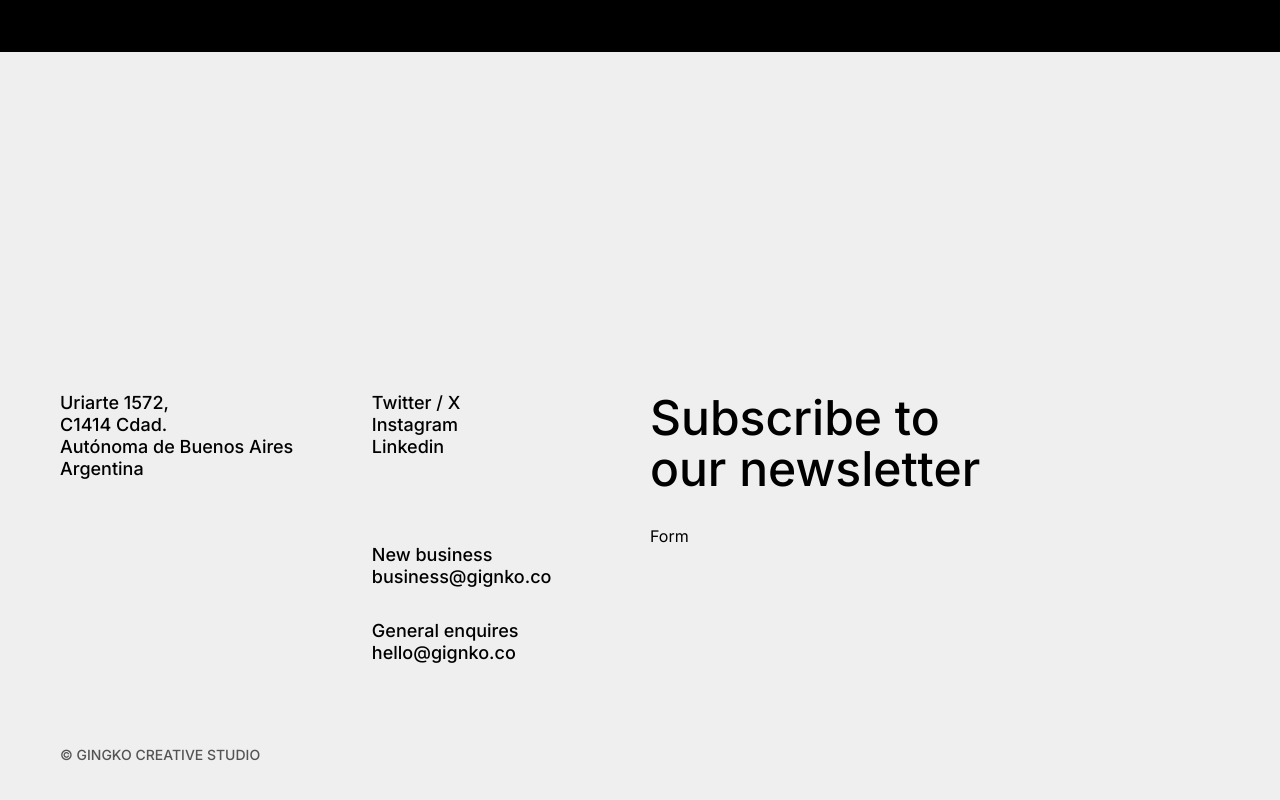
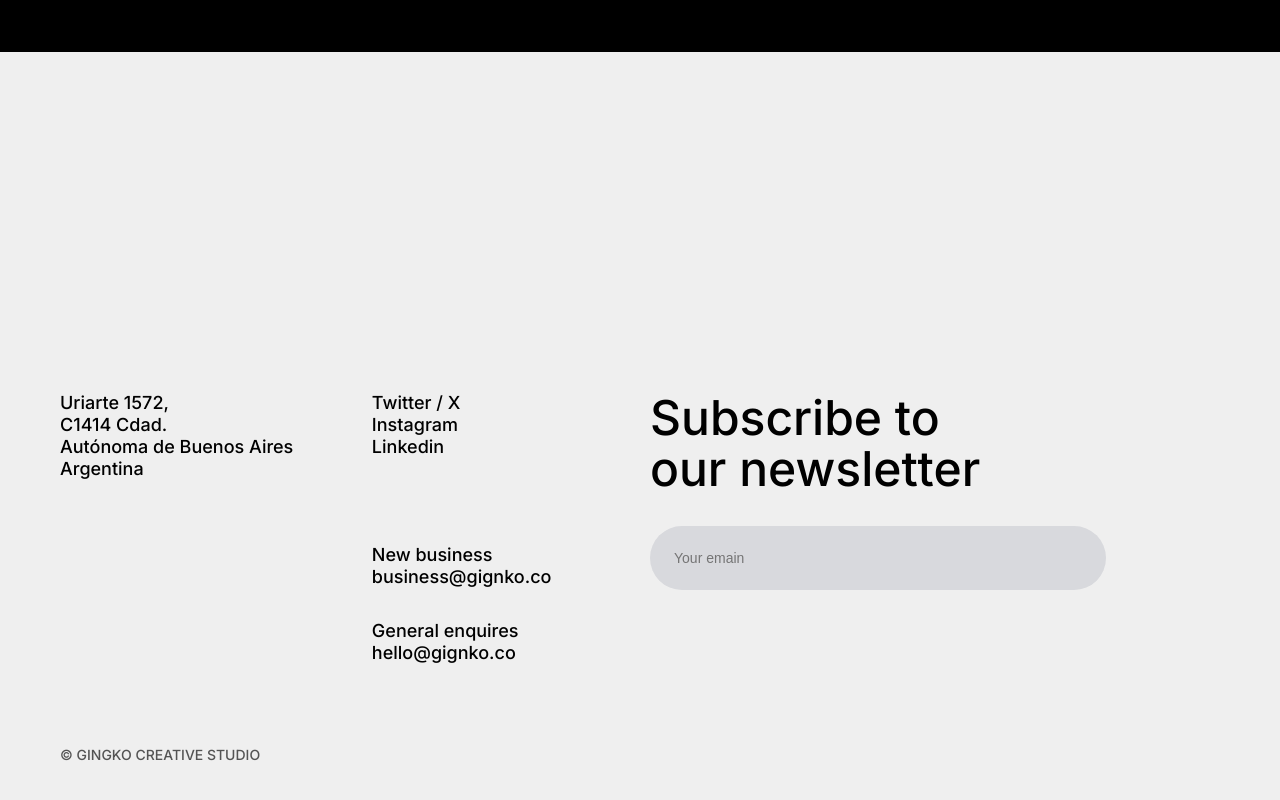
Before and after one commit to testolinp/momiji, a Next.js app: page / in a window 1280 px wide. Shown: the part 5758-6558 px from the top of the page. Built offline with nearby package versions, Linux system fonts and the light colour scheme.

Commit message:
add input to ft

```diff
--- a/src/app/ui/footer/footer.module.css
+++ b/src/app/ui/footer/footer.module.css
@@ -12,10 +12,22 @@
   line-height: 35px;
   color: var(--black-color);
   font-weight: 500;
+  padding-bottom: 32px;
 }
 
 .footer__newsletter__form {
-  padding-top: 32px;
+  position: relative;
+}
+
+.footer__newsletter__form input {
+  width: 100%;
+  border: 0 none;
+  height: 64px;
+  border-radius: 40px;
+  padding: 0 24px;
+  background-color: var(--input-color);
+  font-size: 14px;
+  font-weight: 500;
 }
 
 .footer__content {
--- a/src/app/ui/footer/footer.tsx
+++ b/src/app/ui/footer/footer.tsx
@@ -1,4 +1,3 @@
-import Link from 'next/link'
 import styles from './footer.module.css'
 
 export default function Footer() {
@@ -8,7 +7,7 @@ export default function Footer() {
           <div className={styles.footer__newsletter}>
             <h2>Subscribe to <span>our newsletter</span></h2>
             <div className={styles.footer__newsletter__form}>
-              Form
+              <input placeholder='Your emain' />
             </div>
           </div>
           <ul className={styles.footer__content}>
@@ -16,9 +15,14 @@ export default function Footer() {
               Uriarte 1572,<br/>C1414 Cdad.<br/>Autónoma de Buenos Aires<br/>Argentina
             </li>
             <li className={styles.footer__content__social}>Twitter / X
-                <br/>Instagram<br/>Linkedin</li>
-            <li className={styles.footer__content__business}>New business<br/>business@gignko.co</li>
-            <li className={styles.footer__content__contact}>General enquires<br/>hello@gignko.co</li>
+                <br/>Instagram<br/>Linkedin
+            </li>
+            <li className={styles.footer__content__business}>
+              New business<br/>business@gignko.co
+            </li>
+            <li className={styles.footer__content__contact}>
+              General enquires<br/>hello@gignko.co
+            </li>
           </ul>
         </div>
         <div className={styles.footer__copyright}>
--- a/src/app/ui/global.css
+++ b/src/app/ui/global.css
@@ -36,6 +36,7 @@ a {
   --black-color: #000;
   --white-color: #fff;
   --light-black-color: #2b2e3a;
+  --input-color: #d8d9dd;
 
   --main-color: #efefef;
   --secondary-color: #e4e4e6;
```
